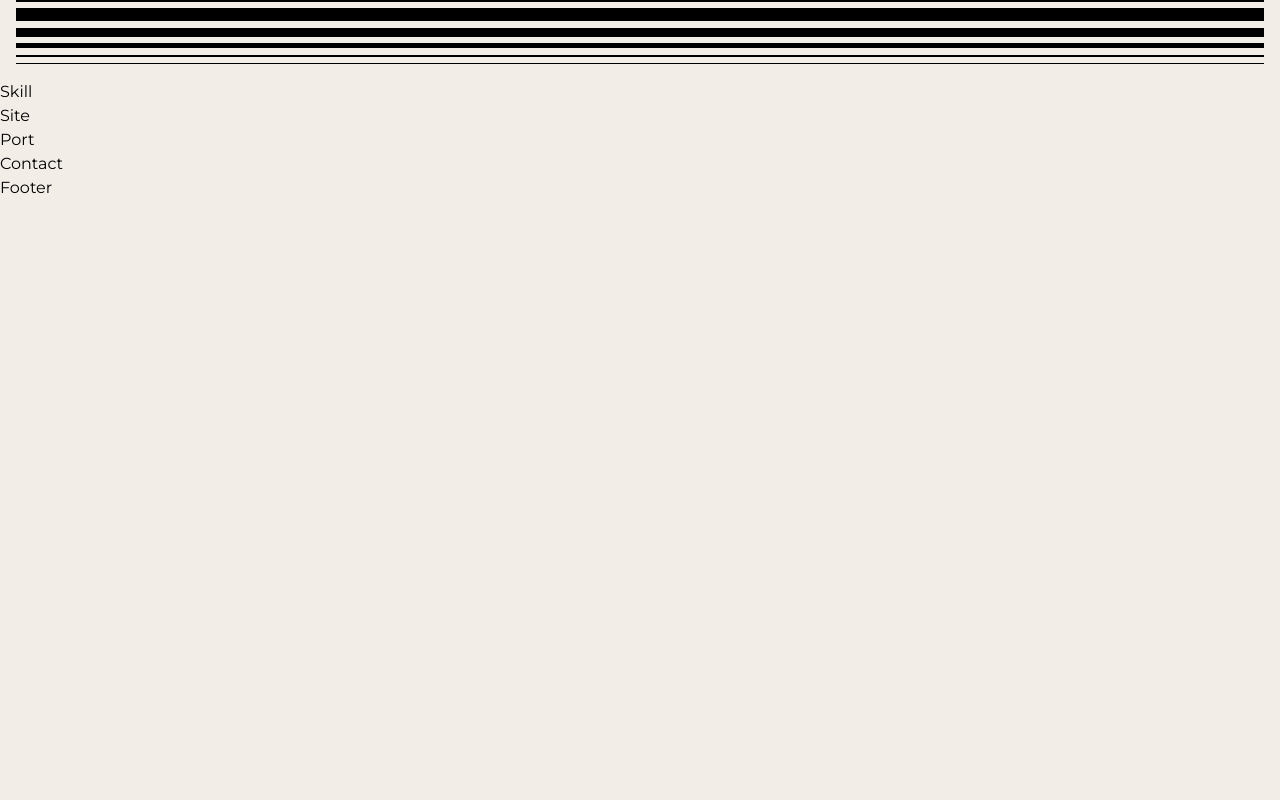
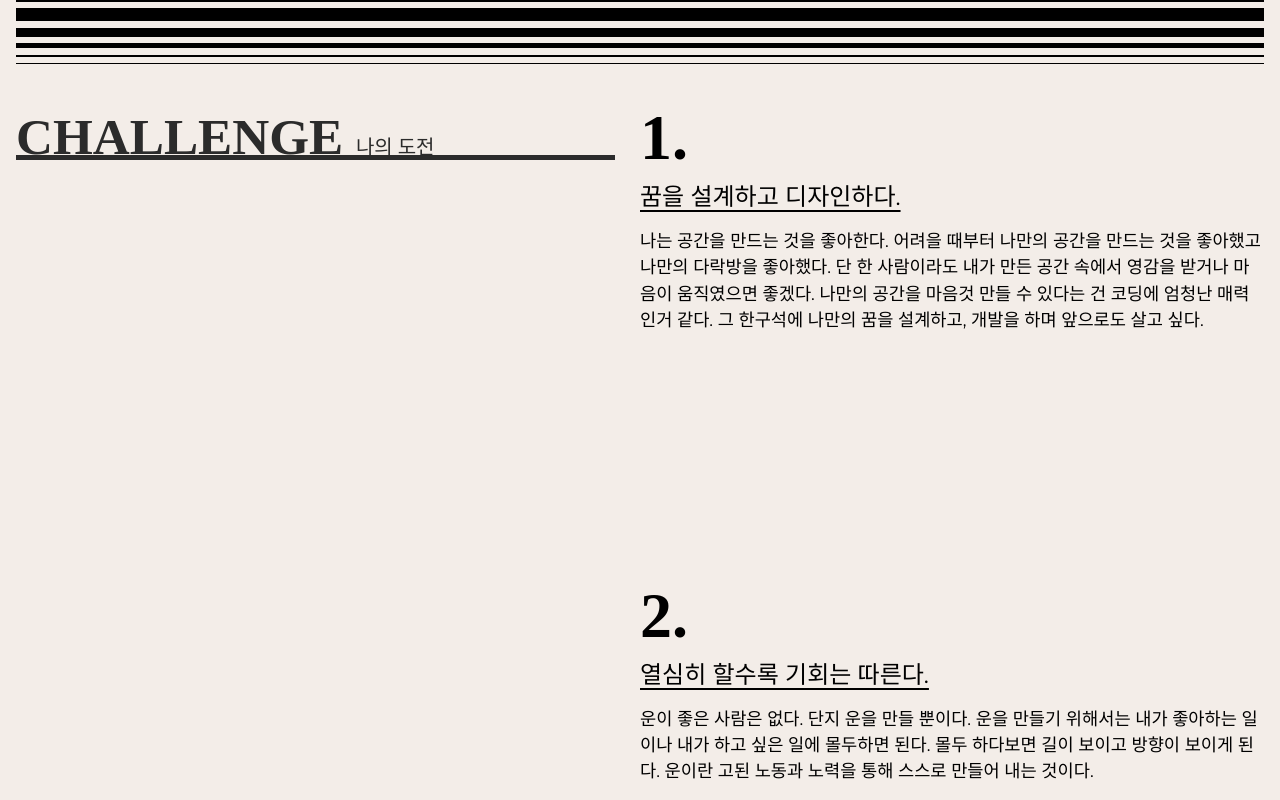
Before and after one commit to Mino1157/port2024-react, a React (Create React App) app: page / in a window 1280 px wide. Shown: the part 720-1520 px from the top of the page. Before the commit the page ends 920 px from the top, so only its background shows below. Built offline with nearby package versions, Linux system fonts and the light colour scheme; a small style sheet from the web is missing; a web font is replaced by a local one.

Commit message:
스킬 영역 완료

```diff
--- a/src/assets/scss/section/_site.scss
+++ b/src/assets/scss/section/_site.scss
@@ -0,0 +1,3 @@
+#site{
+    height: 3000px;
+}
--- a/src/assets/scss/section/_skill.scss
+++ b/src/assets/scss/section/_skill.scss
@@ -0,0 +1,68 @@
+.skill__inner {
+    padding: 16px;
+    display: flex;
+    justify-content: space-between;
+
+    @media (max-width: 800px){
+        flex-direction: column;
+    }
+
+    .skill__title {
+        position: sticky;
+        top: 70px;
+        left: 0;
+        width: 48%;
+        height: 5vw;
+        font-size: 4vw;
+        font-weight: 900;
+        line-height: 1.6;
+        font-family: var(--mainKor-font);
+        text-transform: uppercase;
+        color: var(--black100);
+        border-bottom: 0.4vw solid var(--black100);
+
+        @media (max-width: 800px){
+            width: 100%;
+            margin-bottom: 10vw;
+            font-size: 30px;
+            height: auto;
+            top: 68px;
+            background-color: var(--mainBg-color);
+        }
+
+        em {
+            font-size: 1.25rem;
+            font-weight: 400;
+            line-height: 2;
+        }
+    }
+    .skill__desc {
+        width: 50%;
+
+        @media (max-width: 800px){
+            width: 100%;
+        }
+
+        span {
+            font-size: 5vw;
+            line-height: 1;
+            font-weight: 900;
+            line-height: 1.3;
+            font-family: var(--mainNum-font);
+
+            @media (max-width: 800px){
+                font-size: 20vw;
+            }
+        }
+        h3 {
+            font-size: 1.5rem;
+            text-decoration: underline;
+            text-underline-position: under;
+            margin-bottom: 1vw;
+        }
+        p {
+            margin-bottom: 30vh;
+            font-size: 1.1rem;
+        }
+    }
+}
--- a/src/components/Site.jsx
+++ b/src/components/Site.jsx
@@ -2,7 +2,7 @@ import React from 'react'
 
 const Site = () => {
   return (
-    <div>
+    <div id='site'>
       Site
     </div>
   )
--- a/src/components/Skill.jsx
+++ b/src/components/Skill.jsx
@@ -1,11 +1,38 @@
-import React from 'react'
+import React from "react";
+
+const skillText = [
+    {
+      title: "꿈을 설계하고 디자인하다.",
+      desc: "나는 공간을 만드는 것을 좋아한다. 어려을 때부터 나만의 공간을 만드는 것을 좋아했고 나만의 다락방을 좋아했다. 단 한 사람이라도 내가 만든 공간 속에서 영감을 받거나 마음이 움직였으면 좋겠다. 나만의 공간을 마음것 만들 수 있다는 건 코딩에 엄청난 매력인거 같다. 그 한구석에 나만의 꿈을 설계하고, 개발을 하며 앞으로도 살고 싶다.",
+    },
+    {
+      title: "열심히 할수록 기회는 따른다.",
+      desc: "운이 좋은 사람은 없다. 단지 운을 만들 뿐이다. 운을 만들기 위해서는 내가 좋아하는 일이나 내가 하고 싶은 일에 몰두하면 된다. 몰두 하다보면 길이 보이고 방향이 보이게 된다. 운이란 고된 노동과 노력을 통해 스스로 만들어 내는 것이다.",
+    },
+    {
+      title: "나에게 정직하다.",
+      desc: "정직은 다른 사람보다 나에게 큰 의미를 부여해야 한다. 자신이 정직하지 않으면 진정으로 원하는 일을 열정적으로 밀고 나갈 수 없다. 마음에서 우러나오는 일을 해야 정직해지며 삶을 더 즐길 줄 알게 된다.",
+    },
+];
 
 const Skill = () => {
-  return (
-    <div>
-      Skill
-    </div>
-  )
-}
-
-export default Skill
+    return (
+        <section id="skill">
+            <div className="skill__inner">
+                <h2 className="skill__title">
+                    Challenge <em>나의 도전</em>
+                </h2>
+                <div className="skill__desc">
+                    {skillText.map((skill, key) => (
+                        <div key={key}>
+                            <span>{key + 1}.</span>
+                            <h3>{skill.title}</h3>
+                            <p>{skill.desc}</p>
+                        </div>
+                    ))}
+                </div>
+            </div>
+        </section>
+    );
+};
+export default Skill;
```
